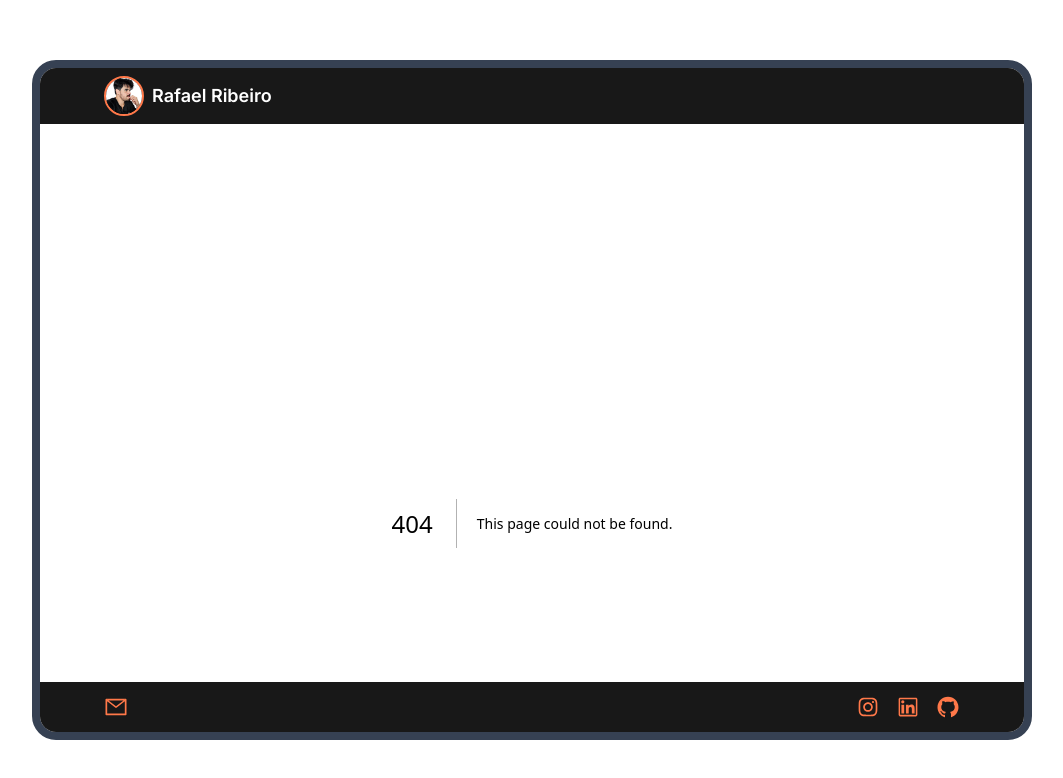
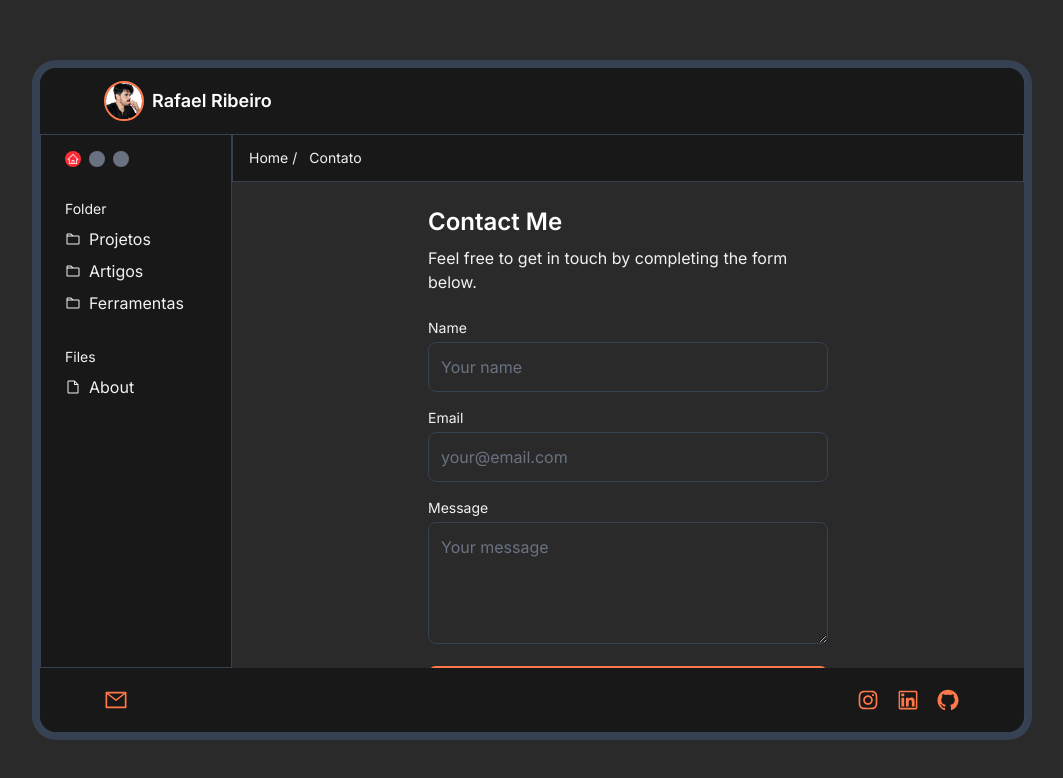
Before and after one commit to RafahOlive/rafa-blog, a Next.js app: page /contato in a window 1280 px wide. Before the commit this address had no page. Shown: the top 778 px of the page, without its empty margins (108-1171 px from the left). Built offline with nearby package versions, Linux system fonts and the light colour scheme.

Commit message:
Form and some stufs

```diff
--- a/src/app/(files)/artigos/page.tsx
+++ b/src/app/(files)/artigos/page.tsx
@@ -17,18 +17,18 @@ export default function Artigos() {
                 Compartilhando um pouco do meu conhecimento e experiências
               </p>
 
-                <div className='flex flex-col'>
+                <div className='flex flex-col gap-4'>
 
                     <div className="bg-alt p-4">
-                        <div className="flex flex-row items-center gap-1 mb-2">
-                            <PiFileDuotone className='icons-orange' size={30} />
-                            <p className="text-title"> Como se comportar mediante</p>
+                        <div className="flex flex-row items-center gap-3 mb-2">
+                            <PiFileDuotone className='icons-orange' size={40} />
+                            <p className="text-title"> Como se comportar mediante aos problemas da vida</p>
                         </div>
-                        <div className="flex flex-row">
-                            <p className="text-subtitle">Mentalidade</p>
-                            <p className="text-subtitle">23/06/2025</p>
+                        <div className="flex items-center gap-4 text-xs text-[#ffb59b]">
+                            <p>Mentalidade</p>
+                            <span className="w-1 h-1 bg-[#ffb59b] rounded-full"></span>
+                            <p>23/06/2025</p>
                         </div>
-
                     </div>
 
                 </div>
--- /dev/null
+++ b/src/app/(files)/contato/page.tsx
@@ -0,0 +1,65 @@
+export default function Contato() {
+  return (
+    <div className="max-w-md mx-auto p-6">
+      <h1 className="text-2xl font-bold text-white mb-2">Contact Me</h1>
+      <p className="text-subtitle mb-6">
+        Feel free to get in touch by completing the form below.
+      </p>
+
+      <form
+        action="https://formspree.io/f/SEU_ID_AQUI" // 🔥 troca aqui depois
+        method="POST"
+        className="flex flex-col gap-4"
+      >
+        <div>
+          <label htmlFor="name" className="block text-sm text-subtitle mb-1">
+            Name
+          </label>
+          <input
+            type="text"
+            id="name"
+            name="name"
+            placeholder="Your name"
+            required
+            className="w-full rounded-lg bg-bg-alt-smooth border border-gray-700 p-3 text-white placeholder:text-gray-500 focus:outline-none focus:ring-2 focus:ring-icons-orange"
+          />
+        </div>
+
+        <div>
+          <label htmlFor="email" className="block text-sm text-subtitle mb-1">
+            Email
+          </label>
+          <input
+            type="email"
+            id="email"
+            name="email"
+            placeholder="your@email.com"
+            required
+            className="w-full rounded-lg bg-bg-alt-smooth border border-gray-700 p-3 text-white placeholder:text-gray-500 focus:outline-none focus:ring-2 focus:ring-icons-orange"
+          />
+        </div>
+
+        <div>
+          <label htmlFor="message" className="block text-sm text-subtitle mb-1">
+            Message
+          </label>
+          <textarea
+            id="message"
+            name="message"
+            placeholder="Your message"
+            rows={4}
+            required
+            className="w-full rounded-lg bg-bg-alt-smooth border border-gray-700 p-3 text-white placeholder:text-gray-500 focus:outline-none focus:ring-2 focus:ring-icons-orange"
+          />
+        </div>
+
+        <button
+          type="submit"
+          className="w-full rounded-lg bg-orange text-black font-medium py-3 hover:opacity-90 transition"
+        >
+          Send Mail
+        </button>
+      </form>
+    </div>
+  );
+}
--- a/src/app/globals.css
+++ b/src/app/globals.css
@@ -1,29 +1,37 @@
 @import "tailwindcss";
 @layer base {
   :root {
-    --color-icons-orange: #ff7849; /* Ícones e imagens - laranja suave */
-    --color-text-light: #ffffff; /* Nome no header/hero e títulos */
-    --color-text-subtitle: #ccb785; /* Subtítulos e descrições */
-    --color-bg-main: #1e1e1e; /* Background principal */
-    --color-bg-alt: #181818; /* Background header/footer */
-    --color-bg-alt-smooth: #2a2a2a; /* Background do Explorar */
+    --color-orange-base: #ff7849; /* Base - Icones, highlihts */
+    --color-orange-soft: #ff9a70;  /* Mais claro - Hover, interações, destaques secundários */
+    --color-orange-muted: #ffb59b; /* Bem claro - Background de badge, detalhe suave, bordas, sombras coloridas */
+
+    --color-text-light: #ffffff;   /* Base - Títulos, nome, principais */
+    --color-text-soft: #f2f2f2;    /* Suave - Textos secundários, parágrafos */
+    --color-text-muted: #e5e5e5;   /* Bem suave - Descrições, labels, detalhes bem suaves */
+
+    --color-bg-main: #1e1e1e;
+    --color-bg-alt: #181818;
+    --color-bg-alt-smooth: #2a2a2a;
   }
 }
 @layer utilities {
   .icons-orange {
-    color: var(--color-icons-orange);
+    color: var(--color-orange-base);
   }
   .bg-orange {
-    background-color: var(--color-icons-orange);
+    background-color: var(--color-orange-base);
   }
   .border-icons-orange {
-    border-color: var(--color-icons-orange);
+    border-color: var(--color-orange-base);
   }
   .text-title {
     color: var(--color-text-light);
   }
   .text-subtitle {
-    color: var(--color-text-subtitle);
+    color: var(--color-text-soft);
+  }
+   .text-detail {
+    color: var(--color-text-muted);
   }
   .bg-main {
     background-color: var(--color-bg-main);
--- a/src/app/layout.tsx
+++ b/src/app/layout.tsx
@@ -20,7 +20,7 @@ export default function RootLayout({
 }>) {
   return (
     <html lang="pt-BR">
-      <body className={`${inter.className} bg-main h-dvh lg:flex lg:items-center lg:justify-center `}>
+      <body className={`${inter.className} bg-alt-smooth h-dvh lg:flex lg:items-center lg:justify-center `}>
         <div
           className="flex flex-col
           h-dvh
```
